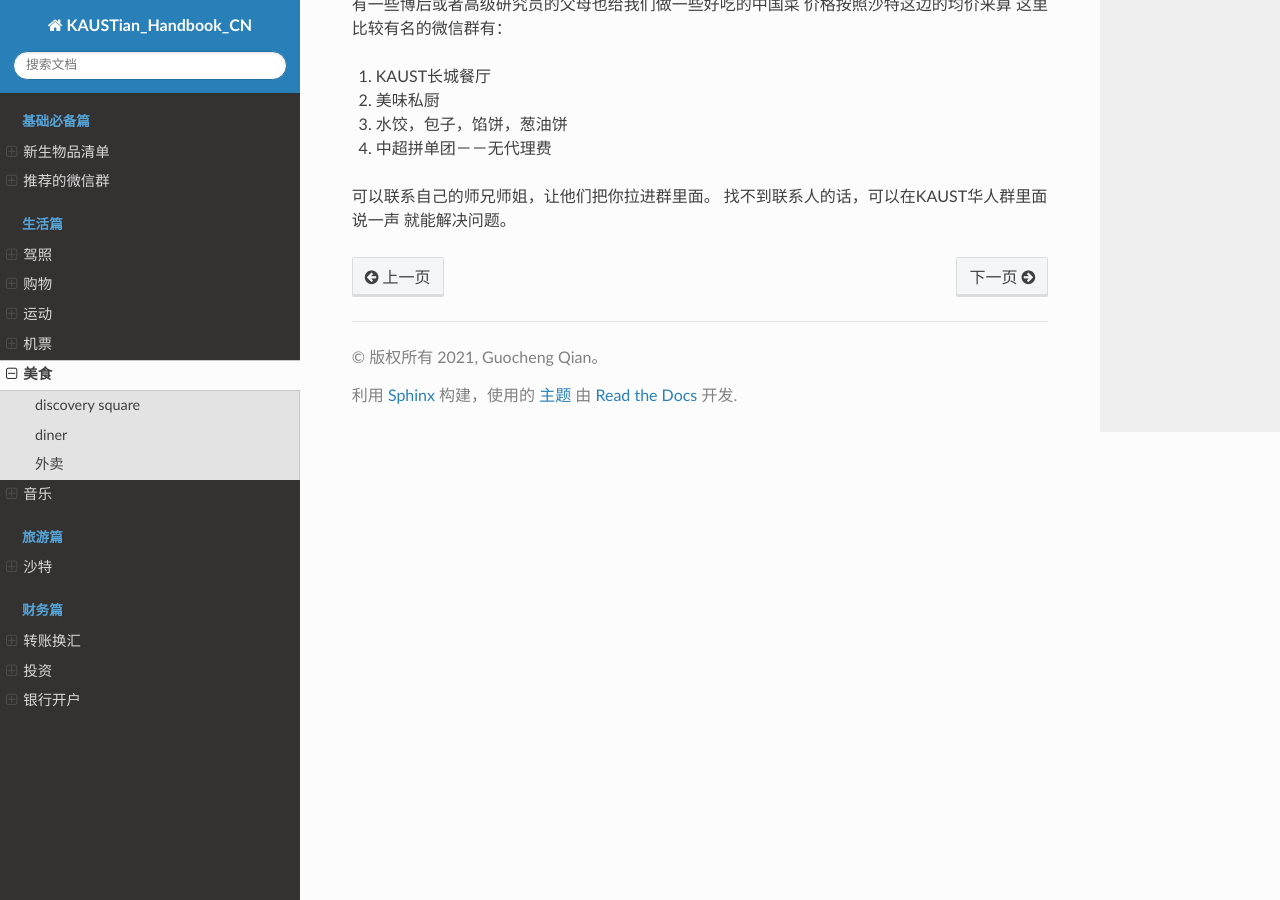
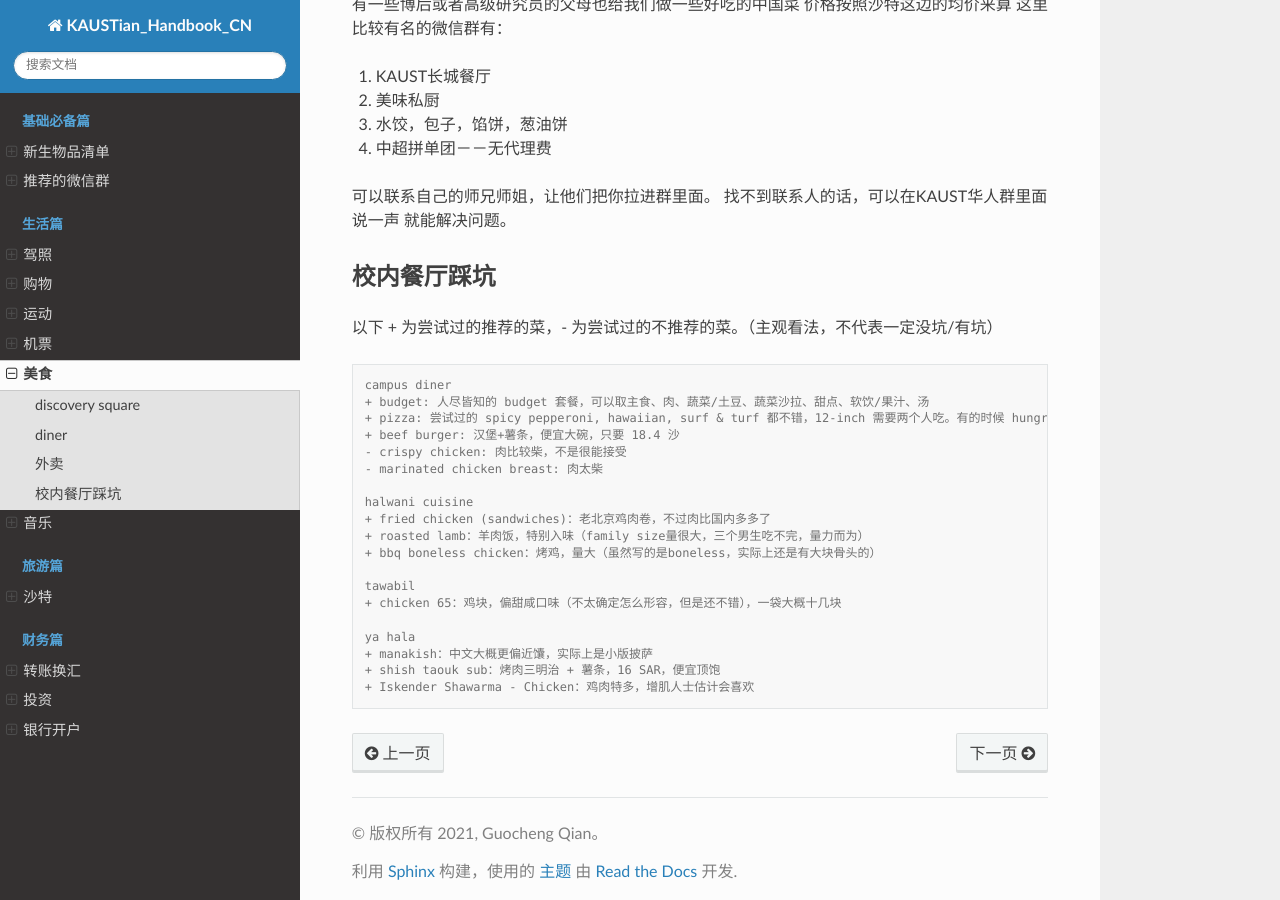
Before and after one commit to guochengqian/KAUSTian_Handbook_CN, a Sphinx documentation site: the page built from docs/content/life/food.rst, in a window 1280 px wide and 900 px high, scrolled down 658 px. Built offline with Sphinx 7.4.7 and the Read the Docs theme 2.0.0, drawn with Linux system fonts in a browser that asks for light colours.

Commit message:
增加一些主观推荐

```diff
--- a/docs/content/life/food.rst
+++ b/docs/content/life/food.rst
@@ -40,3 +40,30 @@
 
 可以联系自己的师兄师姐，让他们把你拉进群里面。
 找不到联系人的话，可以在KAUST华人群里面说一声 就能解决问题。
+
+
+校内餐厅踩坑
+---------------
+以下 + 为尝试过的推荐的菜，- 为尝试过的不推荐的菜。（主观看法，不代表一定没坑/有坑）
+
+.. code-block:: console
+
+    campus diner
+    + budget: 人尽皆知的 budget 套餐，可以取主食、肉、蔬菜/土豆、蔬菜沙拉、甜点、软饮/果汁、汤
+    + pizza: 尝试过的 spicy pepperoni, hawaiian, surf & turf 都不错，12-inch 需要两个人吃。有的时候 hungry campus 上点不了，可以打电话过去点
+    + beef burger: 汉堡+薯条，便宜大碗，只要 18.4 沙
+    - crispy chicken: 肉比较柴，不是很能接受
+    - marinated chicken breast: 肉太柴
+
+    halwani cuisine
+    + fried chicken (sandwiches)：老北京鸡肉卷，不过肉比国内多多了
+    + roasted lamb：羊肉饭，特别入味（family size量很大，三个男生吃不完，量力而为）
+    + bbq boneless chicken：烤鸡，量大（虽然写的是boneless，实际上还是有大块骨头的）
+
+    tawabil
+    + chicken 65：鸡块，偏甜咸口味（不太确定怎么形容，但是还不错），一袋大概十几块
+
+    ya hala
+    + manakish：中文大概更偏近馕，实际上是小版披萨
+    + shish taouk sub：烤肉三明治 + 薯条，16 SAR，便宜顶饱
+    + Iskender Shawarma - Chicken：鸡肉特多，增肌人士估计会喜欢
```
